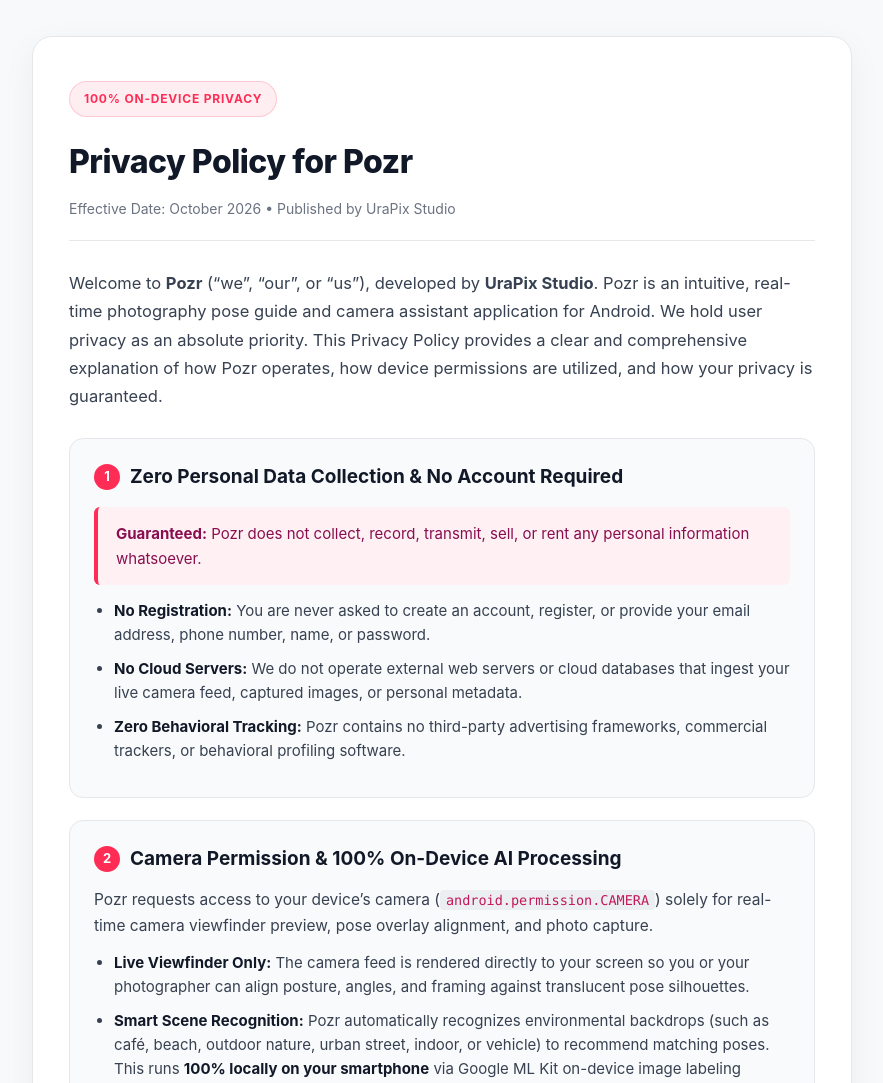
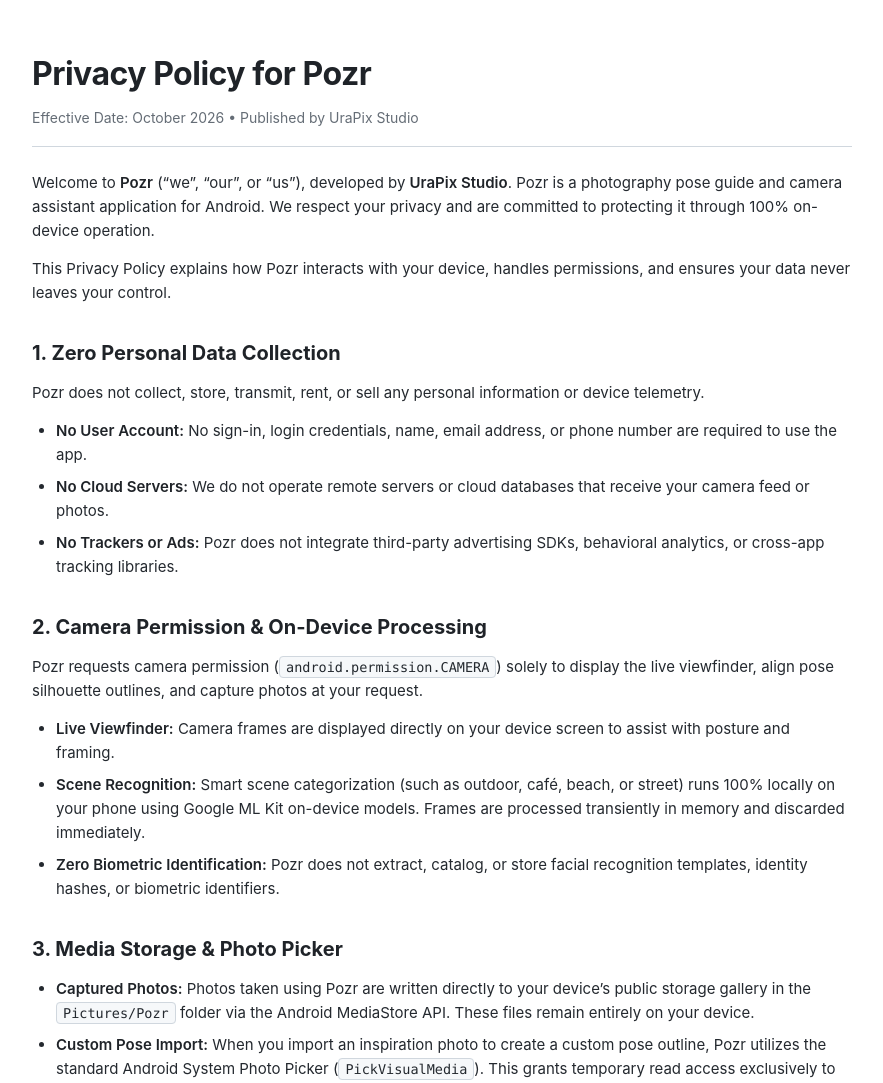
Before and after one commit to Per-lab-3/pozr-privacy, a plain HTML site: page index.html in a window 1280 px wide. Shown: the top 1083 px of the page, without its empty margins (198-1081 px from the left). Drawn offline with Linux system fonts and the light colour scheme.

Commit message:
Revise styles and privacy policy text in index.html
Refactor styles and update privacy policy content for clarity and consistency.

```diff
--- a/index.html
+++ b/index.html
@@ -5,17 +5,6 @@
     <meta name="viewport" content="width=device-width, initial-scale=1.0">
     <title>Privacy Policy - Pozr</title>
     <style>
-        :root {
-            --bg-body: #F8F9FA;
-            --card-bg: #FFFFFF;
-            --text-heading: #111827;
-            --text-body: #374151;
-            --text-secondary: #6B7280;
-            --accent-pink: #FF2D55;
-            --accent-pink-bg: rgba(255, 45, 85, 0.08);
-            --border-color: #E5E7EB;
-            --section-bg: #F9FAFB;
-        }
         * {
             box-sizing: border-box;
             margin: 0;
@@ -23,234 +12,152 @@
         }
         body {
             font-family: -apple-system, BlinkMacSystemFont, "Segoe UI", Roboto, Helvetica, Arial, sans-serif;
-            background-color: var(--bg-body);
-            color: var(--text-body);
-            line-height: 1.68;
-            padding: 36px 16px;
+            background-color: #FFFFFF;
+            color: #24292F;
+            line-height: 1.6;
+            padding: 48px 24px;
         }
         .container {
             max-width: 820px;
             margin: 0 auto;
-            background-color: var(--card-bg);
-            border: 1px solid var(--border-color);
-            border-radius: 20px;
-            padding: 44px 36px;
-            box-shadow: 0 10px 35px rgba(0, 0, 0, 0.05);
-        }
-        .badge {
-            display: inline-block;
-            background: var(--accent-pink-bg);
-            color: var(--accent-pink);
-            font-size: 12px;
-            font-weight: 700;
-            letter-spacing: 0.8px;
-            text-transform: uppercase;
-            padding: 7px 14px;
-            border-radius: 999px;
-            border: 1px solid rgba(255, 45, 85, 0.2);
-            margin-bottom: 18px;
         }
         h1 {
             font-size: 32px;
-            font-weight: 800;
+            font-weight: 700;
+            color: #1F2328;
+            letter-spacing: -0.5px;
             margin-bottom: 8px;
-            color: var(--text-heading);
-            letter-spacing: -0.5px;
         }
         .updated {
-            color: var(--text-secondary);
+            color: #656D76;
             font-size: 14px;
-            margin-bottom: 28px;
-            padding-bottom: 20px;
-            border-bottom: 1px solid var(--border-color);
-        }
-        .lead-text {
-            font-size: 16.5px;
-            color: var(--text-body);
-            margin-bottom: 28px;
-            line-height: 1.7;
-        }
-        .section-card {
-            background-color: var(--section-bg);
-            border: 1px solid var(--border-color);
-            border-radius: 14px;
-            padding: 22px 24px;
-            margin-bottom: 22px;
+            margin-bottom: 24px;
+            padding-bottom: 16px;
+            border-bottom: 1px solid #D0D7DE;
         }
         h2 {
-            font-size: 19px;
+            font-size: 20px;
             font-weight: 700;
-            color: var(--text-heading);
+            color: #1F2328;
+            margin-top: 32px;
             margin-bottom: 12px;
-            display: flex;
-            align-items: center;
-            gap: 10px;
-        }
-        h2 .num {
-            display: inline-flex;
-            align-items: center;
-            justify-content: center;
-            width: 26px;
-            height: 26px;
-            background-color: var(--accent-pink);
-            color: #FFFFFF;
-            border-radius: 50%;
-            font-size: 13px;
-            font-weight: 700;
         }
         p {
-            color: var(--text-body);
-            font-size: 15.5px;
-            margin-bottom: 12px;
-        }
-        p:last-child {
-            margin-bottom: 0;
+            font-size: 15px;
+            color: #24292F;
+            margin-bottom: 14px;
         }
         ul {
-            padding-left: 20px;
-            margin-top: 10px;
-            margin-bottom: 12px;
+            padding-left: 24px;
+            margin-bottom: 16px;
         }
         li {
-            color: var(--text-body);
             font-size: 15px;
-            margin-bottom: 10px;
-            line-height: 1.6;
+            color: #24292F;
+            margin-bottom: 8px;
         }
-        li strong {
-            color: var(--text-heading);
+        strong {
+            color: #1F2328;
+            font-weight: 600;
         }
         code {
-            background-color: #ECEFF1;
-            color: #C2185B;
+            background-color: #F6F8FA;
             padding: 2px 6px;
             border-radius: 4px;
             font-size: 13.5px;
             font-family: ui-monospace, SFMono-Regular, Menlo, Monaco, Consolas, monospace;
+            border: 1px solid #D0D7DE;
         }
-        .highlight-box {
-            background-color: #FFF0F3;
-            border-left: 4px solid var(--accent-pink);
-            padding: 14px 18px;
-            border-radius: 6px;
-            margin: 14px 0;
-            font-size: 15px;
-            color: #880E4F;
+        hr {
+            border: 0;
+            border-top: 1px solid #D0D7DE;
+            margin: 32px 0;
         }
         .footer {
-            margin-top: 36px;
-            padding-top: 24px;
-            border-top: 1px solid var(--border-color);
-            font-size: 13.5px;
-            color: var(--text-secondary);
-            text-align: center;
+            margin-top: 40px;
+            padding-top: 20px;
+            border-top: 1px solid #D0D7DE;
+            font-size: 13px;
+            color: #656D76;
         }
-        @media (max-width: 640px) {
+        @media (max-width: 600px) {
             body {
-                padding: 16px 10px;
-            }
-            .container {
-                padding: 26px 18px;
-                border-radius: 16px;
+                padding: 24px 16px;
             }
             h1 {
                 font-size: 26px;
             }
             h2 {
-                font-size: 17.5px;
-            }
-            .section-card {
-                padding: 18px 16px;
+                font-size: 18px;
             }
         }
     </style>
 </head>
 <body>
     <div class="container">
-        <span class="badge">100% On-Device Privacy</span>
         <h1>Privacy Policy for Pozr</h1>
         <p class="updated">Effective Date: October 2026 &bull; Published by UraPix Studio</p>
 
-        <p class="lead-text">
-            Welcome to <strong>Pozr</strong> (&ldquo;we&rdquo;, &ldquo;our&rdquo;, or &ldquo;us&rdquo;), developed by <strong>UraPix Studio</strong>. Pozr is an intuitive, real-time photography pose guide and camera assistant application for Android. We hold user privacy as an absolute priority. This Privacy Policy provides a clear and comprehensive explanation of how Pozr operates, how device permissions are utilized, and how your privacy is guaranteed.
+        <p>
+            Welcome to <strong>Pozr</strong> (&ldquo;we&rdquo;, &ldquo;our&rdquo;, or &ldquo;us&rdquo;), developed by <strong>UraPix Studio</strong>. Pozr is a photography pose guide and camera assistant application for Android. We respect your privacy and are committed to protecting it through 100% on-device operation.
+        </p>
+        <p>
+            This Privacy Policy explains how Pozr interacts with your device, handles permissions, and ensures your data never leaves your control.
         </p>
 
-        <!-- Point 1 -->
-        <div class="section-card">
-            <h2><span class="num">1</span> Zero Personal Data Collection &amp; No Account Required</h2>
-            <div class="highlight-box">
-                <strong>Guaranteed:</strong> Pozr does not collect, record, transmit, sell, or rent any personal information whatsoever.
-            </div>
+        <h2>1. Zero Personal Data Collection</h2>
+        <p>
+            Pozr does not collect, store, transmit, rent, or sell any personal information or device telemetry.
+        </p>
         <ul>
-                <li><strong>No Registration:</strong> You are never asked to create an account, register, or provide your email address, phone number, name, or password.</li>
-                <li><strong>No Cloud Servers:</strong> We do not operate external web servers or cloud databases that ingest your live camera feed, captured images, or personal metadata.</li>
-                <li><strong>Zero Behavioral Tracking:</strong> Pozr contains no third-party advertising frameworks, commercial trackers, or behavioral profiling software.</li>
+            <li><strong>No User Account:</strong> No sign-in, login credentials, name, email address, or phone number are required to use the app.</li>
+            <li><strong>No Cloud Servers:</strong> We do not operate remote servers or cloud databases that receive your camera feed or photos.</li>
+            <li><strong>No Trackers or Ads:</strong> Pozr does not integrate third-party advertising SDKs, behavioral analytics, or cross-app tracking libraries.</li>
         </ul>
-        </div>
 
-        <!-- Point 2 -->
-        <div class="section-card">
-            <h2><span class="num">2</span> Camera Permission &amp; 100% On-Device AI Processing</h2>
-            <p>Pozr requests access to your device&rsquo;s camera (<code>android.permission.CAMERA</code>) solely for real-time camera viewfinder preview, pose overlay alignment, and photo capture.</p>
+        <h2>2. Camera Permission &amp; On-Device Processing</h2>
+        <p>
+            Pozr requests camera permission (<code>android.permission.CAMERA</code>) solely to display the live viewfinder, align pose silhouette outlines, and capture photos at your request.
+        </p>
         <ul>
-                <li><strong>Live Viewfinder Only:</strong> The camera feed is rendered directly to your screen so you or your photographer can align posture, angles, and framing against translucent pose silhouettes.</li>
-                <li><strong>Smart Scene Recognition:</strong> Pozr automatically recognizes environmental backdrops (such as café, beach, outdoor nature, urban street, indoor, or vehicle) to recommend matching poses. This runs <strong>100% locally on your smartphone</strong> via Google ML Kit on-device image labeling models. No camera frames ever leave your device memory.</li>
-                <li><strong>No Biometric Data:</strong> Pozr does not identify faces, store facial templates, collect biometric identifiers, or recognize individual human identities.</li>
+            <li><strong>Live Viewfinder:</strong> Camera frames are displayed directly on your device screen to assist with posture and framing.</li>
+            <li><strong>Scene Recognition:</strong> Smart scene categorization (such as outdoor, café, beach, or street) runs 100% locally on your phone using Google ML Kit on-device models. Frames are processed transiently in memory and discarded immediately.</li>
+            <li><strong>Zero Biometric Identification:</strong> Pozr does not extract, catalog, or store facial recognition templates, identity hashes, or biometric identifiers.</li>
         </ul>
-        </div>
 
-        <!-- Point 3 -->
-        <div class="section-card">
-            <h2><span class="num">3</span> Custom Silhouette Extraction &amp; Zero-Permission Media Picker</h2>
-            <p>Pozr allows you to create custom pose silhouettes from reference images of your choice.</p>
+        <h2>3. Media Storage &amp; Photo Picker</h2>
         <ul>
-                <li><strong>System Photo Picker:</strong> When you import an inspiration photo to generate a custom pose outline, Pozr uses the standard Android System Photo Picker (<code>PickVisualMedia</code>). This grants temporary access <em>only</em> to the single image you explicitly select, with zero broad storage or media permissions required.</li>
-                <li><strong>On-Device Subject Segmentation:</strong> Subject cutout and outline generation are performed entirely in your device&rsquo;s local RAM using on-device ML Kit models. The source image is never uploaded to external servers.</li>
-                <li><strong>Saved Custom Outlines:</strong> Extracted custom silhouettes are stored locally in your app&rsquo;s private internal storage directory and can be deleted at any time with a single tap.</li>
+            <li><strong>Captured Photos:</strong> Photos taken using Pozr are written directly to your device&rsquo;s public storage gallery in the <code>Pictures/Pozr</code> folder via the Android MediaStore API. These files remain entirely on your device.</li>
+            <li><strong>Custom Pose Import:</strong> When you import an inspiration photo to create a custom pose outline, Pozr utilizes the standard Android System Photo Picker (<code>PickVisualMedia</code>). This grants temporary read access exclusively to the single selected image without broad storage access. Subject segmentation runs locally on-device.</li>
         </ul>
-        </div>
 
-        <!-- Point 4 -->
-        <div class="section-card">
-            <h2><span class="num">4</span> Captured Photo Storage (Direct to Your Gallery)</h2>
-            <ul>
-                <li><strong>Your Photos Belong to You:</strong> Any photo you capture with Pozr is written directly to your phone&rsquo;s public media gallery in the <code>Pictures/Pozr</code> directory using Android&rsquo;s modern Scoped Storage MediaStore API.</li>
-                <li><strong>No Server Copies:</strong> Photos are stored strictly on your local device. Pozr has no capability to view, sync, or transmit your captured photos outside your device.</li>
-            </ul>
-        </div>
+        <h2>4. Local Preferences Storage</h2>
+        <p>
+            User preferences (such as favorite pose presets and camera ratio settings) are stored locally on your device via Android Jetpack DataStore. Clearing the app&rsquo;s data in your device settings or uninstalling the app permanently removes all stored data.
+        </p>
 
-        <!-- Point 5 -->
-        <div class="section-card">
-            <h2><span class="num">5</span> Local App Preferences &amp; Data Deletion</h2>
-            <p>Your user settings—such as favorited pose templates, chosen camera aspect ratio, and first-time onboarding flags—are stored purely locally on your device via Android Jetpack DataStore.</p>
-            <ul>
-                <li><strong>How to Erase:</strong> You have full control. Clearing the app&rsquo;s storage cache via your Android System Settings (<code>Settings &gt; Apps &gt; Pozr &gt; Storage &gt; Clear Data</code>) or uninstalling the app permanently erases all locally saved preferences and custom outlines instantly.</li>
-            </ul>
-        </div>
+        <h2>5. Third-Party Sharing</h2>
+        <p>
+            Because Pozr does not transmit any information off your device, no data is ever shared with, sold to, or accessible by third parties.
+        </p>
 
-        <!-- Point 6 -->
-        <div class="section-card">
-            <h2><span class="num">6</span> Third-Party Data Sharing</h2>
-            <p>Because Pozr operates entirely on-device and does not harvest or transmit any user data, <strong>we do not share, sell, or disclose user data to any third party, marketing partner, or analytics provider.</strong></p>
-        </div>
+        <h2>6. Children&rsquo;s Privacy</h2>
+        <p>
+            Pozr does not collect personal data from any users, including children under the age of 13.
+        </p>
 
-        <!-- Point 7 -->
-        <div class="section-card">
-            <h2><span class="num">7</span> Children&rsquo;s Privacy &amp; Family Safety</h2>
-            <p>Pozr is a safe, family-friendly utility camera tool. We do not knowingly collect, request, or solicit any personal information from children under the age of 13 (or under 16 in applicable jurisdictions). The app operates without user logins or social feeds.</p>
-        </div>
+        <h2>7. Changes to This Privacy Policy</h2>
+        <p>
+            We may update this policy if necessary to reflect product or regulatory updates. Any changes will be posted directly to this page with an updated effective date.
+        </p>
 
-        <!-- Point 8 -->
-        <div class="section-card">
-            <h2><span class="num">8</span> Policy Updates &amp; Contact Us</h2>
-            <p>We may periodically update this policy to reflect new app features or regulatory standards. The latest version will always be maintained at this URL with an updated effective date.</p>
-            <p style="margin-top: 12px;">
-                If you have any questions or feedback regarding this Privacy Policy, please reach out to us at our developer support email listed on the Google Play Store developer page.
+        <h2>8. Contact</h2>
+        <p>
+            If you have questions regarding this Privacy Policy, please contact UraPix Studio via the developer support email provided on our Google Play Store listing.
         </p>
-        </div>
 
         <div class="footer">
-            &copy; 2026 UraPix Studio &bull; Pozr: AI Photo Pose Guide. All rights reserved.
+            &copy; 2026 UraPix Studio &bull; Pozr
         </div>
     </div>
 </body>
```
Lines whose indentation alone changed are shown as unchanged.
